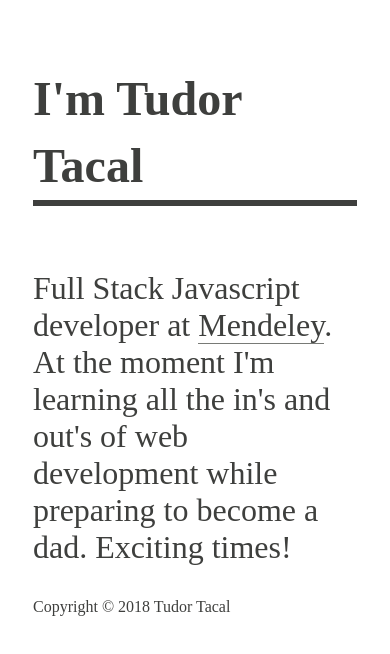
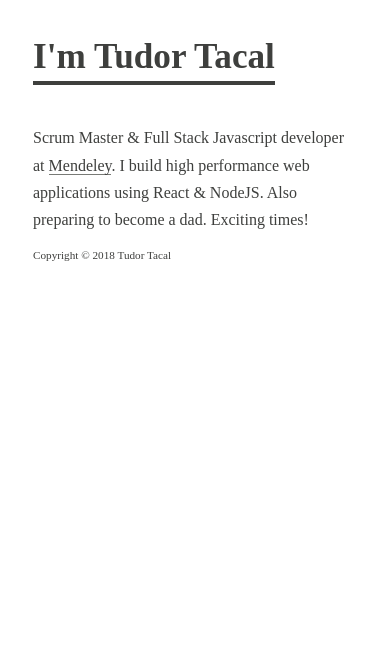
Before and after one commit to TudorTacal/genesis, a React app: page / in a window 390 px wide. Shown: the top 654 px of the page. Built offline with nearby package versions, Linux system fonts and the light colour scheme; the HTML template or start-up script is replaced by a standard one.

Commit message:
Design mobile and laptop layout for main page

```diff
--- a/src/client/App.js
+++ b/src/client/App.js
@@ -3,15 +3,13 @@ import styled from 'styled-components';
 import Content from './content/content';
 
 const AppContainer = styled.div`
-  padding: 25px;
+  padding: 0 25px 0 25px;
 `;
 
 class App extends React.Component {
   render() {
     return (
-      <AppContainer>
-        <Content />
-      </AppContainer>
+      <Content lorena="What is going on?"/>
     )
   }
 }
--- a/src/client/content/content.js
+++ b/src/client/content/content.js
@@ -3,26 +3,53 @@ import styled from 'styled-components';
 import Link from '../presentational/link';
 
 const Title = styled.h1`
+  @media screen and (max-width: 640px) {
+    font-size: 2.2rem;
+  }
+  @media screen and (min-width: 1024px) {
+    font-size: 4rem;
+  }
   display: inline-block;
   font-family: Futura;
   font-size: 3rem;
   color: #3e3f3d;
-  border-bottom: 6px solid #3e3f3d;
+  border-bottom: 0.13em solid #3e3f3d;
   line-height: 1.4;
   font-weight: bold;
 `;
 
 const ContentContainer = styled.div`
+@media screen and (min-width: 1024px) {
+  font-size: 3.5rem;
+  padding: 25px;
+}
   display: block;
+  padding: 0 25px 0 25px;
 `;
 
 const Body = styled.p`
+  @media screen and (max-width: 640px) {
+    font-size: 1rem;
+    line-height: 1.7;
+    font-family: Inconsolata;
+    font-weight: normal;
+  }
+  @media screen and (min-width: 1024px) {
+    font-size: 2.5rem;
+    line-height: 1.3;
+  }
   font-family: Cutive Mono;
   font-size: 2rem;
   color: #3e3f3d;
 `;
 
 const Footer = styled.p`
+  @media screen and (max-width: 640px) {
+    font-size: 0.7rem;
+  }
+  @media screen and (min-width: 1024px) {
+    font-size: 1.2rem;
+  }
   font-family: Cutive Mono;
   font-weight: normal;
   color: #3e3f3d;
@@ -33,16 +60,17 @@ const Footer = styled.p`
   font-size: 1rem;
 `
 
-const Content = () => {
+const Content = (props) => {
   return (
     <ContentContainer>
       <Title>
         I'm Tudor Tacal
       </Title>
       <Body>
-        Full Stack Javascript developer at <Link href="https://www.mendeley.com" title="Mendeley" />.
-        At the moment I'm learning all the in's and out's of web development while
+        Scrum Master & Full Stack Javascript developer at <Link href="https://www.mendeley.com" title="Mendeley" />.
+        I build high performance web applications using React & NodeJS. Also
         preparing to become a dad. Exciting times!
+        <br/>
       </Body>
       <Footer>
         Copyright © 2018 Tudor Tacal
```
Also changed, not shown: 1 other file (tests, documents, lock files or other folders).
